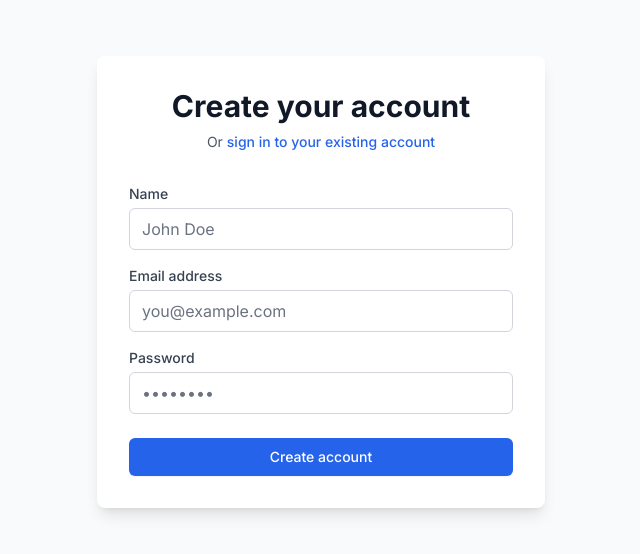
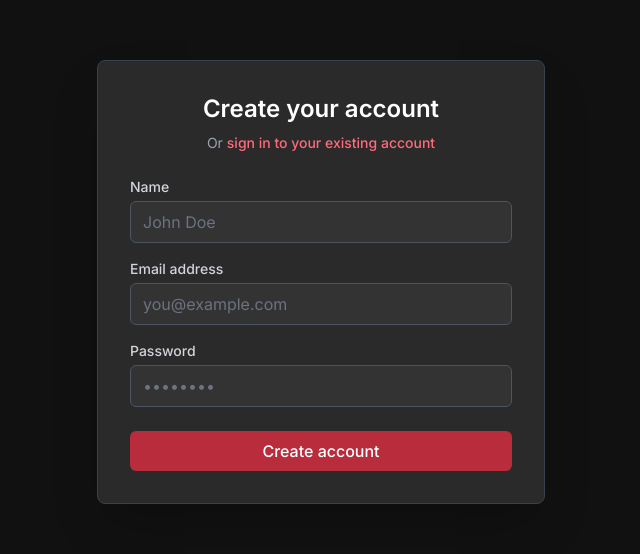
Before and after one commit to ashwnn/poneglyph, a Next.js app: page /auth/signup in a window 1280 px wide. Shown: the part 118-672 px from the top of the page, without its empty margins (319-959 px from the left). Built offline with nearby package versions, Linux system fonts and the light colour scheme.

Commit message:
style: update SignIn and SignUp components for improved UI and accessibility

```diff
--- a/app/auth/signin/page.tsx
+++ b/app/auth/signin/page.tsx
@@ -38,31 +38,36 @@ export default function SignIn() {
   };
 
   return (
-    <div className="min-h-screen flex items-center justify-center bg-gray-50 dark:bg-gray-900 px-4">
-      <div className="max-w-md w-full space-y-8 bg-white dark:bg-gray-800 p-8 rounded-lg shadow-lg">
-        <div>
-          <h2 className="text-3xl font-bold text-center text-gray-900 dark:text-white">
+    <div className="min-h-screen flex items-center justify-center bg-[#111] px-4">
+      <div className="max-w-md w-full bg-[#2a2a2a] border border-gray-700 p-8 rounded-lg shadow-2xl space-y-6">
+        <div className="text-center">
+          <h2 className="text-2xl font-semibold text-white">
             Sign in to Poneglyph
           </h2>
-          <p className="mt-2 text-center text-sm text-gray-600 dark:text-gray-400">
+          <p className="mt-2 text-sm text-gray-400">
             Or{' '}
             <Link
               href="/auth/signup"
-              className="font-medium text-blue-600 hover:text-blue-500"
+              className="font-medium text-[#ff6b7a] hover:text-[#ff94a3] transition-colors"
             >
               create a new account
             </Link>
           </p>
         </div>
-        <form className="mt-8 space-y-6" onSubmit={handleSubmit}>
+
+        <form className="mt-4 space-y-6" onSubmit={handleSubmit}>
           {error && (
-            <div className="p-3 bg-red-50 dark:bg-red-900/20 border border-red-200 dark:border-red-800 rounded text-sm text-red-700 dark:text-red-400">
+            <div className="p-3 bg-red-900/20 border border-red-800 rounded text-sm text-red-400">
               {error}
             </div>
           )}
+
           <div className="space-y-4">
             <div>
-              <label htmlFor="email" className="block text-sm font-medium text-gray-700 dark:text-gray-300">
+              <label
+                htmlFor="email"
+                className="block text-sm font-medium text-gray-300"
+              >
                 Email address
               </label>
               <input
@@ -73,12 +78,16 @@ export default function SignIn() {
                 required
                 value={email}
                 onChange={(e) => setEmail(e.target.value)}
-                className="mt-1 block w-full px-3 py-2 border border-gray-300 dark:border-gray-600 rounded-md bg-white dark:bg-gray-900 text-gray-900 dark:text-white placeholder-gray-500 dark:placeholder-gray-400 focus:outline-none focus:ring-2 focus:ring-blue-500 focus:border-transparent"
+                className="mt-1 block w-full px-3 py-2 border border-gray-600 rounded-md bg-[#333] text-white placeholder-gray-500 focus:outline-none focus:ring-2 focus:ring-[#b82c3b] focus:border-transparent"
                 placeholder="you@example.com"
               />
             </div>
+
             <div>
-              <label htmlFor="password" className="block text-sm font-medium text-gray-700 dark:text-gray-300">
+              <label
+                htmlFor="password"
+                className="block text-sm font-medium text-gray-300"
+              >
                 Password
               </label>
               <input
@@ -89,7 +98,7 @@ export default function SignIn() {
                 required
                 value={password}
                 onChange={(e) => setPassword(e.target.value)}
-                className="mt-1 block w-full px-3 py-2 border border-gray-300 dark:border-gray-600 rounded-md bg-white dark:bg-gray-900 text-gray-900 dark:text-white placeholder-gray-500 dark:placeholder-gray-400 focus:outline-none focus:ring-2 focus:ring-blue-500 focus:border-transparent"
+                className="mt-1 block w-full px-3 py-2 border border-gray-600 rounded-md bg-[#333] text-white placeholder-gray-500 focus:outline-none focus:ring-2 focus:ring-[#b82c3b] focus:border-transparent"
                 placeholder="••••••••"
               />
             </div>
@@ -99,7 +108,7 @@ export default function SignIn() {
             <button
               type="submit"
               disabled={loading}
-              className="w-full flex justify-center py-2 px-4 border border-transparent rounded-md shadow-sm text-sm font-medium text-white bg-blue-600 hover:bg-blue-700 focus:outline-none focus:ring-2 focus:ring-offset-2 focus:ring-blue-500 disabled:opacity-50 disabled:cursor-not-allowed"
+              className="w-full px-4 py-2 bg-[#b82c3b] hover:bg-[#a02634] text-white rounded-md transition-all disabled:opacity-50 disabled:cursor-not-allowed flex items-center justify-center gap-2 font-medium"
             >
               {loading ? 'Signing in...' : 'Sign in'}
             </button>
--- a/app/auth/signup/page.tsx
+++ b/app/auth/signup/page.tsx
@@ -31,7 +31,6 @@ export default function SignUp() {
         return;
       }
 
-      // Redirect to sign in
       router.push('/auth/signin?registered=true');
     } catch (err) {
       setError('An error occurred. Please try again.');
@@ -41,31 +40,36 @@ export default function SignUp() {
   };
 
   return (
-    <div className="min-h-screen flex items-center justify-center bg-gray-50 dark:bg-gray-900 px-4">
-      <div className="max-w-md w-full space-y-8 bg-white dark:bg-gray-800 p-8 rounded-lg shadow-lg">
-        <div>
-          <h2 className="text-3xl font-bold text-center text-gray-900 dark:text-white">
+    <div className="min-h-screen flex items-center justify-center bg-[#111] px-4">
+      <div className="max-w-md w-full bg-[#2a2a2a] border border-gray-700 p-8 rounded-lg shadow-2xl space-y-6">
+        <div className="text-center">
+          <h2 className="text-2xl font-semibold text-white">
             Create your account
           </h2>
-          <p className="mt-2 text-center text-sm text-gray-600 dark:text-gray-400">
+          <p className="mt-2 text-sm text-gray-400">
             Or{' '}
             <Link
               href="/auth/signin"
-              className="font-medium text-blue-600 hover:text-blue-500"
+              className="font-medium text-[#ff6b7a] hover:text-[#ff94a3] transition-colors"
             >
               sign in to your existing account
             </Link>
           </p>
         </div>
-        <form className="mt-8 space-y-6" onSubmit={handleSubmit}>
+
+        <form className="mt-4 space-y-6" onSubmit={handleSubmit}>
           {error && (
-            <div className="p-3 bg-red-50 dark:bg-red-900/20 border border-red-200 dark:border-red-800 rounded text-sm text-red-700 dark:text-red-400">
+            <div className="p-3 bg-red-900/20 border border-red-800 rounded text-sm text-red-400">
               {error}
             </div>
           )}
+
           <div className="space-y-4">
             <div>
-              <label htmlFor="name" className="block text-sm font-medium text-gray-700 dark:text-gray-300">
+              <label
+                htmlFor="name"
+                className="block text-sm font-medium text-gray-300"
+              >
                 Name
               </label>
               <input
@@ -75,12 +79,16 @@ export default function SignUp() {
                 autoComplete="name"
                 value={name}
                 onChange={(e) => setName(e.target.value)}
-                className="mt-1 block w-full px-3 py-2 border border-gray-300 dark:border-gray-600 rounded-md bg-white dark:bg-gray-900 text-gray-900 dark:text-white placeholder-gray-500 dark:placeholder-gray-400 focus:outline-none focus:ring-2 focus:ring-blue-500 focus:border-transparent"
+                className="mt-1 block w-full px-3 py-2 border border-gray-600 rounded-md bg-[#333] text-white placeholder-gray-500 focus:outline-none focus:ring-2 focus:ring-[#b82c3b] focus:border-transparent"
                 placeholder="John Doe"
               />
             </div>
+
             <div>
-              <label htmlFor="email" className="block text-sm font-medium text-gray-700 dark:text-gray-300">
+              <label
+                htmlFor="email"
+                className="block text-sm font-medium text-gray-300"
+              >
                 Email address
               </label>
               <input
@@ -91,12 +99,16 @@ export default function SignUp() {
                 required
                 value={email}
                 onChange={(e) => setEmail(e.target.value)}
-                className="mt-1 block w-full px-3 py-2 border border-gray-300 dark:border-gray-600 rounded-md bg-white dark:bg-gray-900 text-gray-900 dark:text-white placeholder-gray-500 dark:placeholder-gray-400 focus:outline-none focus:ring-2 focus:ring-blue-500 focus:border-transparent"
+                className="mt-1 block w-full px-3 py-2 border border-gray-600 rounded-md bg-[#333] text-white placeholder-gray-500 focus:outline-none focus:ring-2 focus:ring-[#b82c3b] focus:border-transparent"
                 placeholder="you@example.com"
               />
             </div>
+
             <div>
-              <label htmlFor="password" className="block text-sm font-medium text-gray-700 dark:text-gray-300">
+              <label
+                htmlFor="password"
+                className="block text-sm font-medium text-gray-300"
+              >
                 Password
               </label>
               <input
@@ -107,7 +119,7 @@ export default function SignUp() {
                 required
                 value={password}
                 onChange={(e) => setPassword(e.target.value)}
-                className="mt-1 block w-full px-3 py-2 border border-gray-300 dark:border-gray-600 rounded-md bg-white dark:bg-gray-900 text-gray-900 dark:text-white placeholder-gray-500 dark:placeholder-gray-400 focus:outline-none focus:ring-2 focus:ring-blue-500 focus:border-transparent"
+                className="mt-1 block w-full px-3 py-2 border border-gray-600 rounded-md bg-[#333] text-white placeholder-gray-500 focus:outline-none focus:ring-2 focus:ring-[#b82c3b] focus:border-transparent"
                 placeholder="••••••••"
                 minLength={6}
               />
@@ -118,7 +130,7 @@ export default function SignUp() {
             <button
               type="submit"
               disabled={loading}
-              className="w-full flex justify-center py-2 px-4 border border-transparent rounded-md shadow-sm text-sm font-medium text-white bg-blue-600 hover:bg-blue-700 focus:outline-none focus:ring-2 focus:ring-offset-2 focus:ring-blue-500 disabled:opacity-50 disabled:cursor-not-allowed"
+              className="w-full px-4 py-2 bg-[#b82c3b] hover:bg-[#a02634] text-white rounded-md transition-all disabled:opacity-50 disabled:cursor-not-allowed flex items-center justify-center gap-2 font-medium"
             >
               {loading ? 'Creating account...' : 'Create account'}
             </button>
```
